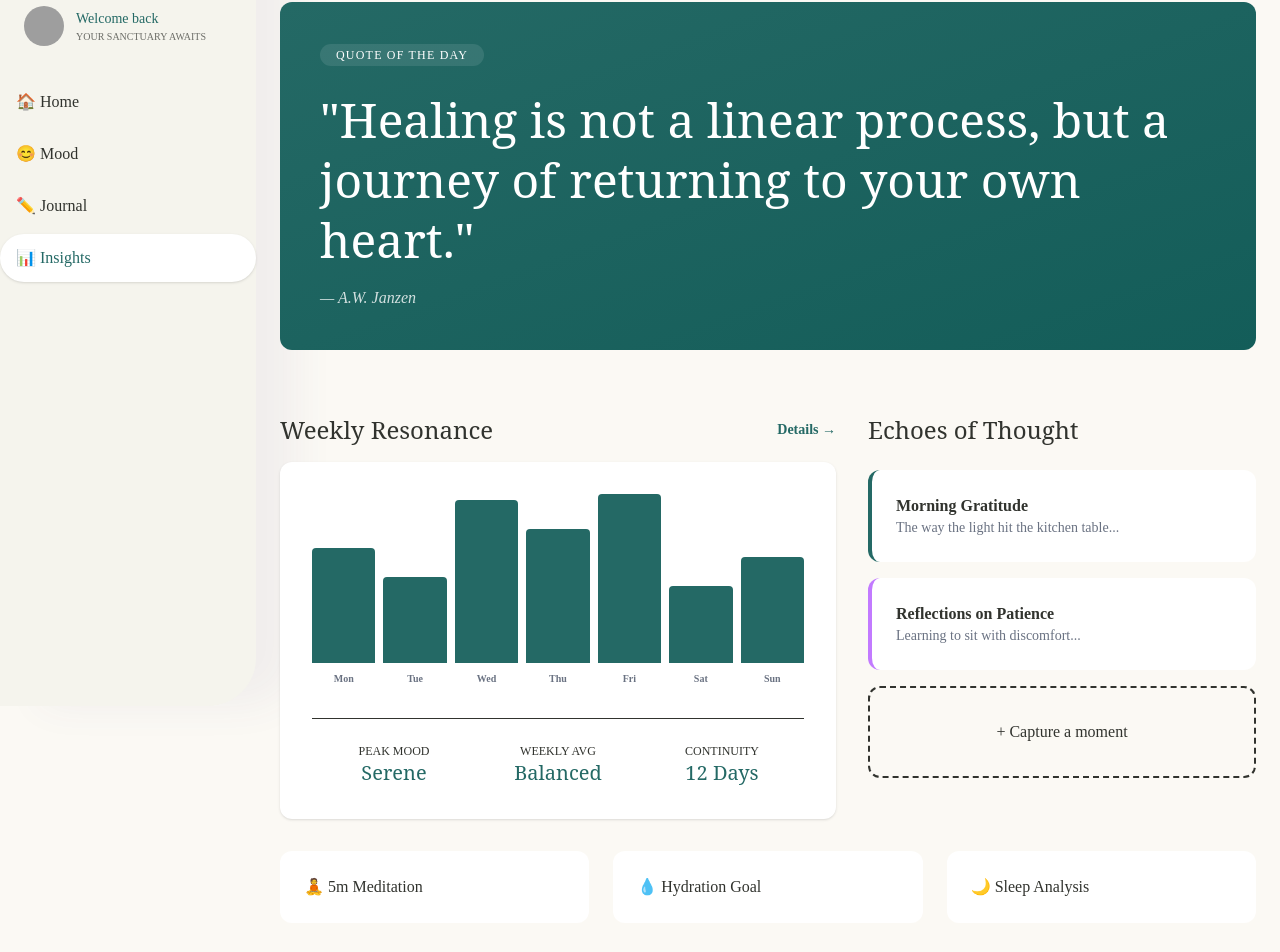
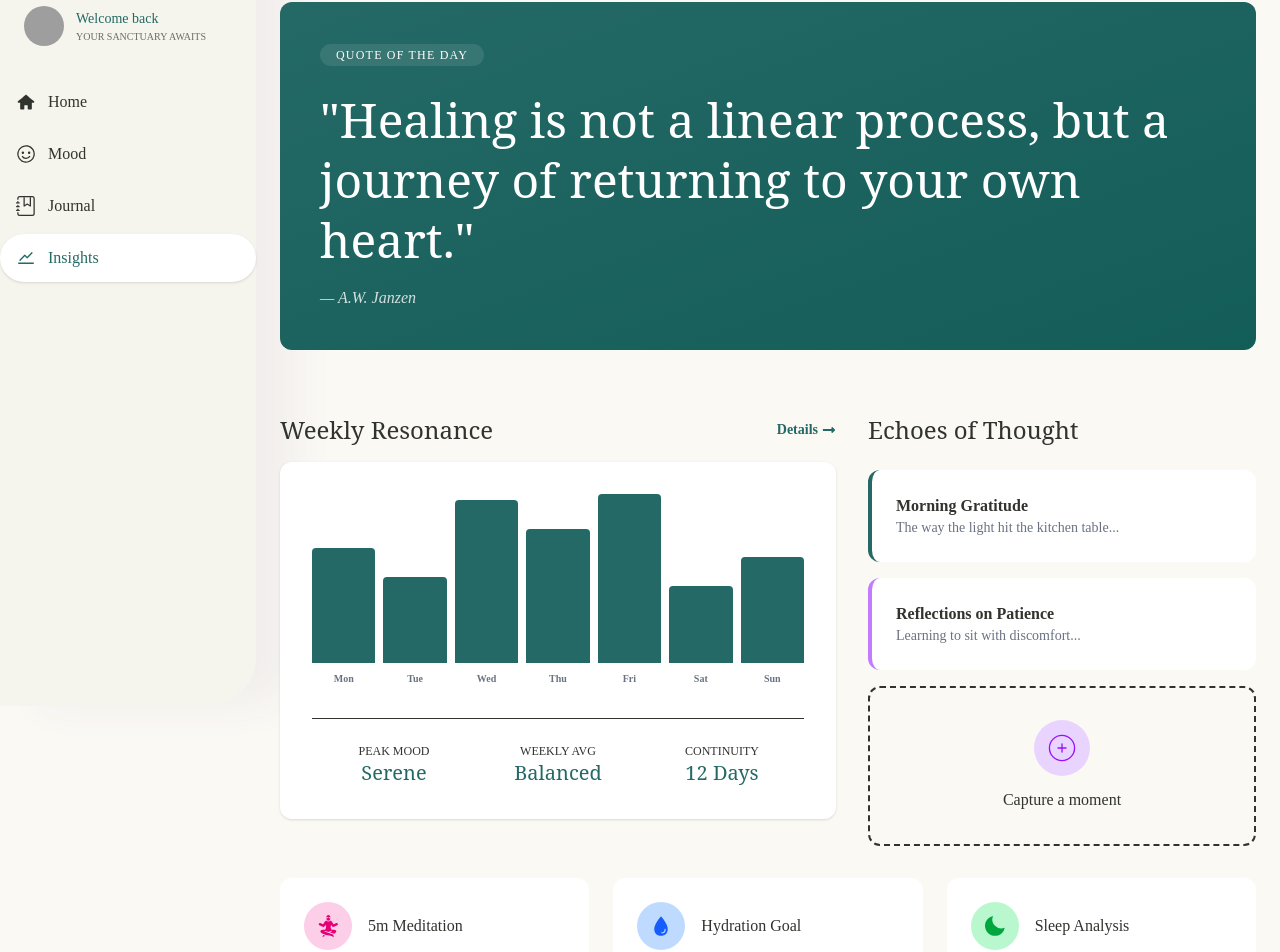
Before and after one commit to TheLoneSierra/mental-wellness, a React app in the folder frontend/: page /insights in a window 1280 px wide. Shown: the part 94-1046 px from the top of the page. Built offline with nearby package versions, Linux system fonts and the light colour scheme; grey boxes are pictures that could not be loaded; the HTML template or start-up script is replaced by a standard one.

Commit message:
feat: update frontend pages and improve UI structure

```diff
--- a/frontend/src/components/InsightsPage.jsx
+++ b/frontend/src/components/InsightsPage.jsx
@@ -1,5 +1,14 @@
 import { Link } from "react-router-dom";
 import Sidebar from "./Sidebar";
+import { TiHome } from "react-icons/ti";
+import { VscSmiley } from "react-icons/vsc";
+import { BsJournalBookmark } from "react-icons/bs";
+import { AiOutlineStock } from "react-icons/ai";
+import { GiMeditation } from "react-icons/gi";
+import { IoWater } from "react-icons/io5";
+import { BiSolidMoon } from "react-icons/bi";
+import { CiCirclePlus } from "react-icons/ci";
+import { FaLongArrowAltRight } from "react-icons/fa";
 
 const InsightsPage = () => {
     const data = [
@@ -47,8 +56,8 @@ const InsightsPage = () => {
 
                             <div className="flex justify-between mb-4">
                                 <h3 className="font-[Noto_Serif] text-2xl">Weekly Resonance</h3>
-                                <button className="text-[#246965] font-bold text-sm">
-                                    Details →
+                                <button className="text-[#246965] font-bold text-sm flex items-center gap-1">
+                                    Details <FaLongArrowAltRight size={14} />
                                 </button>
                             </div>
 
@@ -115,8 +124,11 @@ const InsightsPage = () => {
                                     </p>
                                 </div>
 
-                                <div className="border-2 border-dashed p-8 rounded-xl text-center">
-                                    + Capture a moment
+                                <div className="border-2 border-dashed p-8 rounded-xl text-center flex flex-col items-center gap-3">
+                                    <div className="bg-purple-200 rounded-full p-3">
+                                        <CiCirclePlus size={32} className="text-purple-600" />
+                                    </div>
+                                    Capture a moment
                                 </div>
 
                             </div>
@@ -127,15 +139,24 @@ const InsightsPage = () => {
                         <section className="xl:col-span-12 grid grid-cols-1 sm:grid-cols-2 lg:grid-cols-3 gap-6">
 
                             <div className="bg-white p-6 rounded-xl flex items-center gap-4">
-                                🧘 5m Meditation
+                                <div className="bg-pink-200 rounded-full p-3">
+                                    <GiMeditation size={24} className="text-pink-600" />
+                                </div>
+                                5m Meditation
                             </div>
 
                             <div className="bg-white p-6 rounded-xl flex items-center gap-4">
-                                💧 Hydration Goal
+                                <div className="bg-blue-200 rounded-full p-3">
+                                    <IoWater size={24} className="text-blue-600" />
+                                </div>
+                                Hydration Goal
                             </div>
 
                             <div className="bg-white p-6 rounded-xl flex items-center gap-4">
-                                🌙 Sleep Analysis
+                                <div className="bg-green-200 rounded-full p-3">
+                                    <BiSolidMoon size={24} className="text-green-600" />
+                                </div>
+                                Sleep Analysis
                             </div>
 
                         </section>
@@ -166,19 +187,23 @@ const InsightsPage = () => {
             <nav className="lg:hidden fixed bottom-0 left-0 right-0 bg-white/90 backdrop-blur-xl z-50 px-6 py-4 flex justify-around border-t">
 
                 <Link to="/" className="text-[#246965] text-xs flex flex-col items-center">
-                    🏠 Home
+                    <TiHome size={24} />
+                    <span>Home</span>
                 </Link>
 
                 <Link to="/mood" className="text-gray-400 text-xs flex flex-col items-center">
-                    😊 Mood
+                    <VscSmiley size={24} />
+                    <span>Mood</span>
                 </Link>
 
                 <Link to="/journal" className="text-gray-400 text-xs flex flex-col items-center">
-                    ✏️ Journal
+                    <BsJournalBookmark size={24} />
+                    <span>Journal</span>
                 </Link>
 
                 <Link to="/insights" className="text-gray-400 text-xs flex flex-col items-center">
-                    📊 Insights
+                    <AiOutlineStock size={24} />
+                    <span>Insights</span>
                 </Link>
 
             </nav>
--- a/frontend/src/components/JournalPage.jsx
+++ b/frontend/src/components/JournalPage.jsx
@@ -1,5 +1,11 @@
 import { Link } from "react-router-dom";
 import Sidebar from "./Sidebar";
+import { TiHome } from "react-icons/ti";
+import { VscSmiley } from "react-icons/vsc";
+import { BsJournalBookmark } from "react-icons/bs";
+import { AiOutlineStock } from "react-icons/ai";
+import { SlCalender } from "react-icons/sl";
+import { IoCameraOutline } from "react-icons/io5";
 
 const JournalPage = () => {
     return (
@@ -27,7 +33,7 @@ const JournalPage = () => {
                     </div>
 
                     <div className="flex items-center gap-4 bg-[#f5f4ed] px-6 py-3 rounded-full">
-                        📅 October 24, 2024
+                        <SlCalender size={20} /> October 24, 2024
                     </div>
                 </header>
 
@@ -51,8 +57,8 @@ const JournalPage = () => {
 
                             <div className="mt-8 flex justify-between">
                                 <div className="flex gap-4 text-sm">
-                                    <button>😊 Set Mood</button>
-                                    <button>📷 Add Photo</button>
+                                    <button><VscSmiley size={18} className="inline mr-1" /> Set Mood</button>
+                                    <button><IoCameraOutline size={18} className="inline mr-1" /> Add Photo</button>
                                 </div>
 
                                 <button className="bg-[#246965] text-white px-8 py-1 rounded-full font-bold">
@@ -133,24 +139,24 @@ const JournalPage = () => {
             <nav className="lg:hidden fixed bottom-0 left-0 right-0 bg-white/90 backdrop-blur-xl z-50 px-6 py-4 flex justify-around items-center border-t rounded-t-3xl shadow-2xl">
 
                 <Link to="/" className="flex flex-col items-center text-gray-400 text-xs">
-                    🏠
+                    <TiHome size={24} />
                     <span>Home</span>
                 </Link>
 
                 <Link to="/mood" className="flex flex-col items-center text-gray-400 text-xs">
-                    😊
+                    <VscSmiley size={24} />
                     <span>Mood</span>
                 </Link>
 
                 <Link to="/journal" className="flex flex-col items-center text-[#246965] text-xs font-bold">
-                    ✏️
+                    <BsJournalBookmark size={24} />
                     <span>Journal</span>
                 </Link>
 
-                <button className="flex flex-col items-center text-gray-400 text-xs">
-                    📊
+                <Link to="/insights" className="flex flex-col items-center text-gray-400 text-xs">
+                    <AiOutlineStock size={24} />
                     <span>Insights</span>
-                </button>
+                </Link>
 
             </nav>
 
--- a/frontend/src/components/LandingPage.jsx
+++ b/frontend/src/components/LandingPage.jsx
@@ -1,4 +1,7 @@
 import { Link } from "react-router-dom";
+import { VscSmiley } from "react-icons/vsc";
+import { FaLongArrowAltRight } from "react-icons/fa";
+
 const LandingPage = () => {
     return (
         <div className="bg-[#fbf9f4] text-[#31332e] font-[Manrope]">
@@ -114,7 +117,7 @@ const LandingPage = () => {
                         {/* MOOD */}
                         <div className="md:col-span-2 bg-[#f5f4ed] p-10 rounded-xl">
                             <div className="bg-white w-14 h-14 rounded-full flex items-center justify-center mb-8 shadow-sm text-[#246965]">
-                                😊
+                                <VscSmiley size={32} />
                             </div>
 
                             <h3 className="font-[Noto_Serif] text-3xl font-bold mb-4">
@@ -138,7 +141,7 @@ const LandingPage = () => {
                             </div>
 
                             <button className="font-bold flex items-center gap-2">
-                                New Entry →
+                                New Entry <FaLongArrowAltRight size={16} />
                             </button>
                         </div>
 
--- a/frontend/src/components/Sidebar.jsx
+++ b/frontend/src/components/Sidebar.jsx
@@ -1,4 +1,8 @@
 import { Link } from "react-router-dom";
+import { TiHome } from "react-icons/ti";
+import { VscSmiley } from "react-icons/vsc";
+import { BsJournalBookmark } from "react-icons/bs";
+import { AiOutlineStock } from "react-icons/ai";
 
 const Sidebar = ({ activeRoute, isFixed }) => {
     return (
@@ -6,7 +10,7 @@ const Sidebar = ({ activeRoute, isFixed }) => {
             }`}>
 
             <div className="px-8 mb-10">
-                <h1 className="font-[Noto_Serif] text-xl text-[#246965] font-bold">
+                <h1 className="font-[Noto_Serif] italic text-xl text-[#246965]">
                     SerenityAI
                 </h1>
             </div>
@@ -33,7 +37,7 @@ const Sidebar = ({ activeRoute, isFixed }) => {
                     className={`flex items-center gap-3 w-full px-4 py-3 rounded-full transition-all ${activeRoute === "/" ? "bg-white text-[#246965] shadow-sm" : "hover:bg-white/50"
                         }`}
                 >
-                    🏠 Home
+                    <TiHome size={20} /> Home
                 </Link>
 
                 <Link
@@ -41,7 +45,7 @@ const Sidebar = ({ activeRoute, isFixed }) => {
                     className={`flex items-center gap-3 w-full px-4 py-3 rounded-full transition-all ${activeRoute === "/mood" ? "bg-white text-[#246965] shadow-sm" : "hover:bg-white/50"
                         }`}
                 >
-                    😊 Mood
+                    <VscSmiley size={20} /> Mood
                 </Link>
 
                 <Link
@@ -49,7 +53,7 @@ const Sidebar = ({ activeRoute, isFixed }) => {
                     className={`flex items-center gap-3 w-full px-4 py-3 rounded-full transition-all ${activeRoute === "/journal" ? "bg-white text-[#246965] shadow-sm" : "hover:bg-white/50"
                         }`}
                 >
-                    ✏️ Journal
+                    <BsJournalBookmark size={20} /> Journal
                 </Link>
 
                 <Link
@@ -57,7 +61,7 @@ const Sidebar = ({ activeRoute, isFixed }) => {
                     className={`flex items-center gap-3 w-full px-4 py-3 rounded-full transition-all ${activeRoute === "/insights" ? "bg-white text-[#246965] shadow-sm" : "hover:bg-white/50"
                         }`}
                 >
-                    📊 Insights
+                    <AiOutlineStock size={20} /> Insights
                 </Link>
 
             </nav>
```
Also changed, not shown: frontend/src/components/MoodTracker.jsx (+18 -12 lines).
